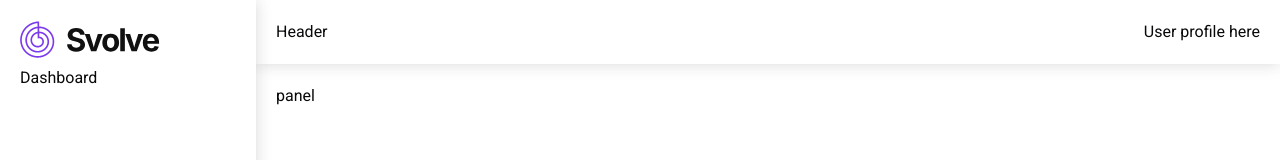
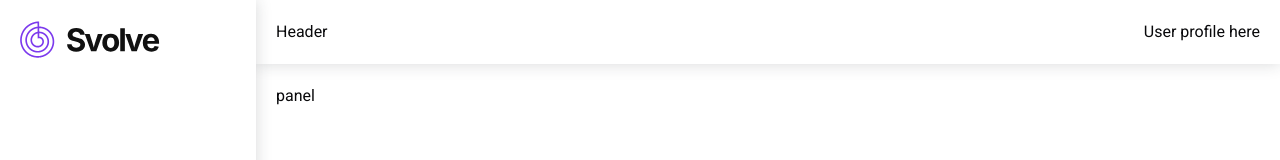
Before and after one commit to silvante/svolve_client, a Next.js app: page /panel in a window 1280 px wide. Shown: the top 160 px of the page. Built offline with nearby package versions, Linux system fonts and the light colour scheme; no server answers; sample sign-in values are in the browser's storage.

Commit message:
removing dash

```diff
--- a/app/panel/(panel_components)/Aside.tsx
+++ b/app/panel/(panel_components)/Aside.tsx
@@ -1,11 +1,9 @@
 import Svolve from "@/app/(global_components)/Svolve";
-import Link from "next/link";
 
 export default function Aside() {
   return (
     <aside className="p-5 sticky top-0 left-0 h-screen bg-white border-gray-500/45 special_shadowing z-10 max-w-64 w-full">
       <Svolve link="/panel" />
-      <Link href={"/panel/dash"}>Dashboard</Link>
     </aside>
   );
 }
--- a/app/panel/dash/page.tsx
+++ /dev/null
@@ -1,7 +0,0 @@
-export default function Dash() {
-  return (
-    <div>
-      <p>Dashboard</p>
-    </div>
-  );
-}
```
